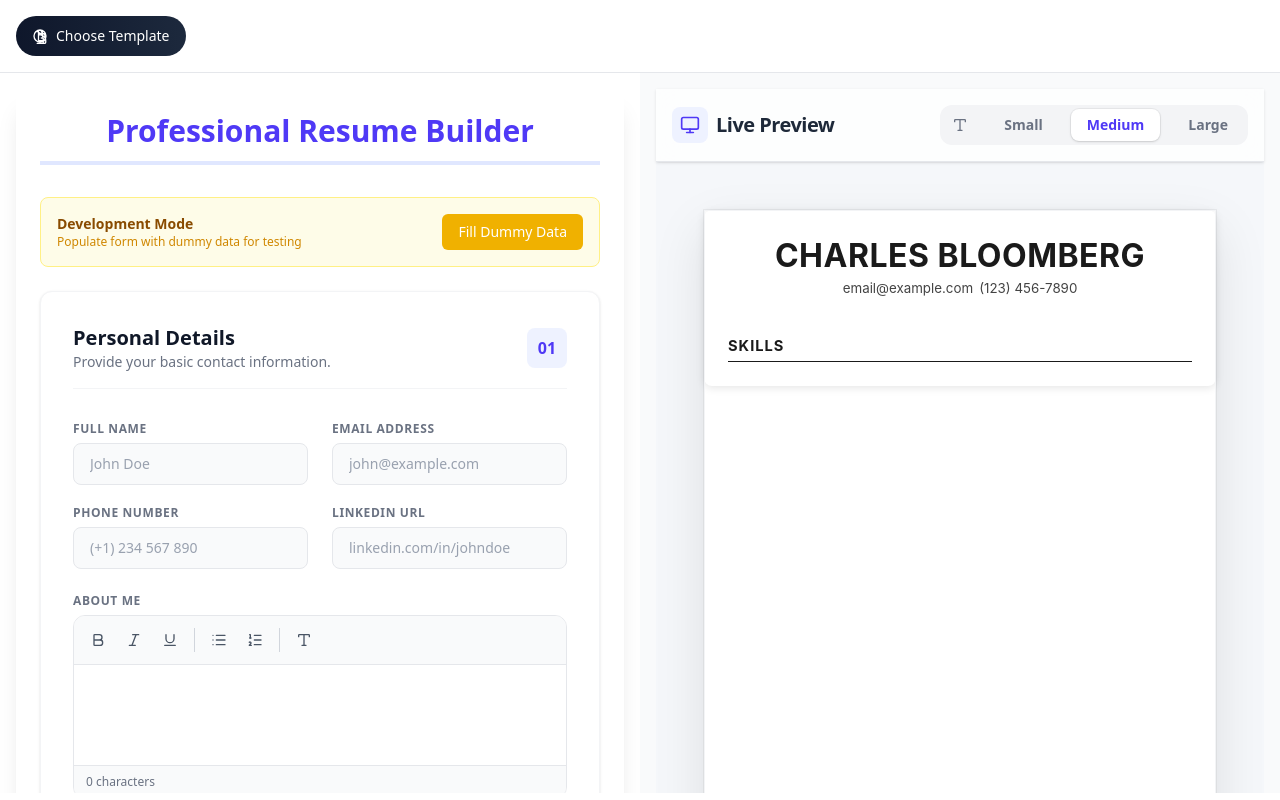
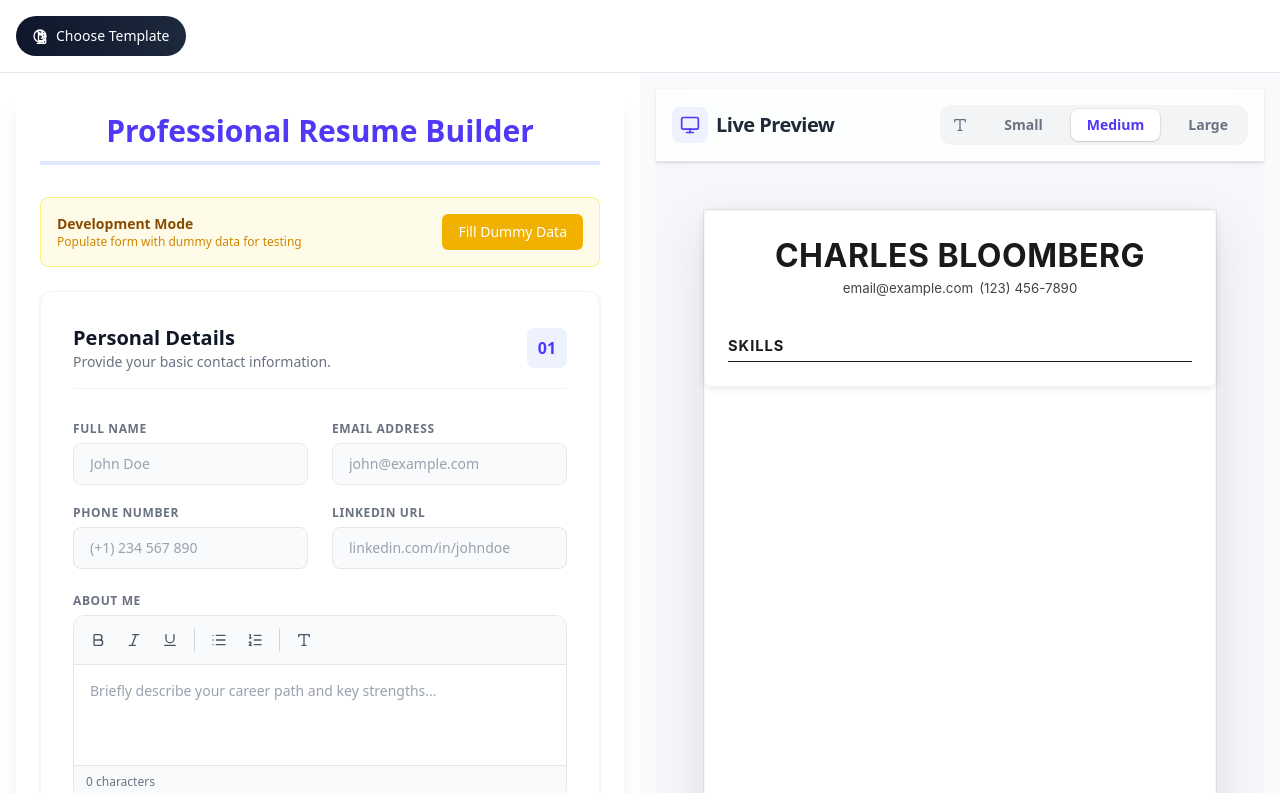
Before and after one commit to Abinash17a/resumeBuilder, a React (Vite) app: page / in a window 1280 px wide. Built offline with nearby package versions, Linux system fonts and the light colour scheme.

Commit message:
bold italic format changes and text description fix

```diff
--- a/src/components/RichTextEditor.jsx
+++ b/src/components/RichTextEditor.jsx
@@ -32,17 +32,54 @@ const RichTextEditor = ({
     }
   };
 
-  // Initialize content and detect formatting
+  // Helper function to place cursor at end
+  const placeCaretAtEnd = (el) => {
+    el.focus();
+    if (typeof window.getSelection != "undefined" && typeof document.createRange != "undefined") {
+      const range = document.createRange();
+      range.selectNodeContents(el);
+      range.collapse(false);
+      const sel = window.getSelection();
+      sel.removeAllRanges();
+      sel.addRange(range);
+    } else if (typeof document.body.createTextRange != "undefined") {
+      const textRange = document.body.createTextRange();
+      textRange.moveToElementText(el);
+      textRange.collapse(false);
+      textRange.select();
+    }
+  };
+
+  // Initialize content on mount
   useEffect(() => {
-    if (editorRef.current && value !== editorRef.current.innerHTML) {
-      editorRef.current.innerHTML = value;
-      // Update char count in next tick to avoid cascading renders
+    if (editorRef.current && !editorRef.current.innerHTML) {
+      editorRef.current.innerHTML = value || `<span class="text-gray-400">${placeholder}</span>`;
+
+      // Update char count asynchronously
       setTimeout(() => {
-        const textContent = value.replace(/<[^>]*>/g, '');
+        const textContent = (value || '').replace(/<[^>]*>/g, '');
         setCharCount(textContent.length);
       }, 0);
     }
-  }, [value]);
+  }, [value, placeholder]); // Only run on mount
+
+  // Initialize content and detect formatting
+  useEffect(() => {
+    if (editorRef.current) {
+      const currentValue = editorRef.current.innerHTML;
+
+      // Only update if the value actually changed and editor is not focused
+      if (value !== currentValue && document.activeElement !== editorRef.current) {
+        editorRef.current.innerHTML = value || `<span class="text-gray-400">${placeholder}</span>`;
+
+        // Update char count asynchronously to avoid cascading renders
+        setTimeout(() => {
+          const textContent = (value || '').replace(/<[^>]*>/g, '');
+          setCharCount(textContent.length);
+        }, 0);
+      }
+    }
+  }, [value, placeholder]);
 
   const execCommand = (command, value = null) => {
     document.execCommand(command, false, value);
@@ -195,13 +232,11 @@ const RichTextEditor = ({
         onKeyUp={detectFormatting}
         className="min-h-25 p-4 bg-white focus:outline-none focus:ring-2 focus:ring-indigo-500/20 text-gray-900 text-sm"
         style={{ minHeight: `${rows * 25}px` }}
-        dangerouslySetInnerHTML={{
-          __html: value || `<span class="text-gray-400">${placeholder}</span>`
-        }}
         onFocus={(e) => {
           // Clear placeholder on focus if it's the only content
           if (e.target.innerHTML === `<span class="text-gray-400">${placeholder}</span>`) {
             e.target.innerHTML = '';
+            placeCaretAtEnd(e.target);
           }
         }}
         onBlur={(e) => {
```
